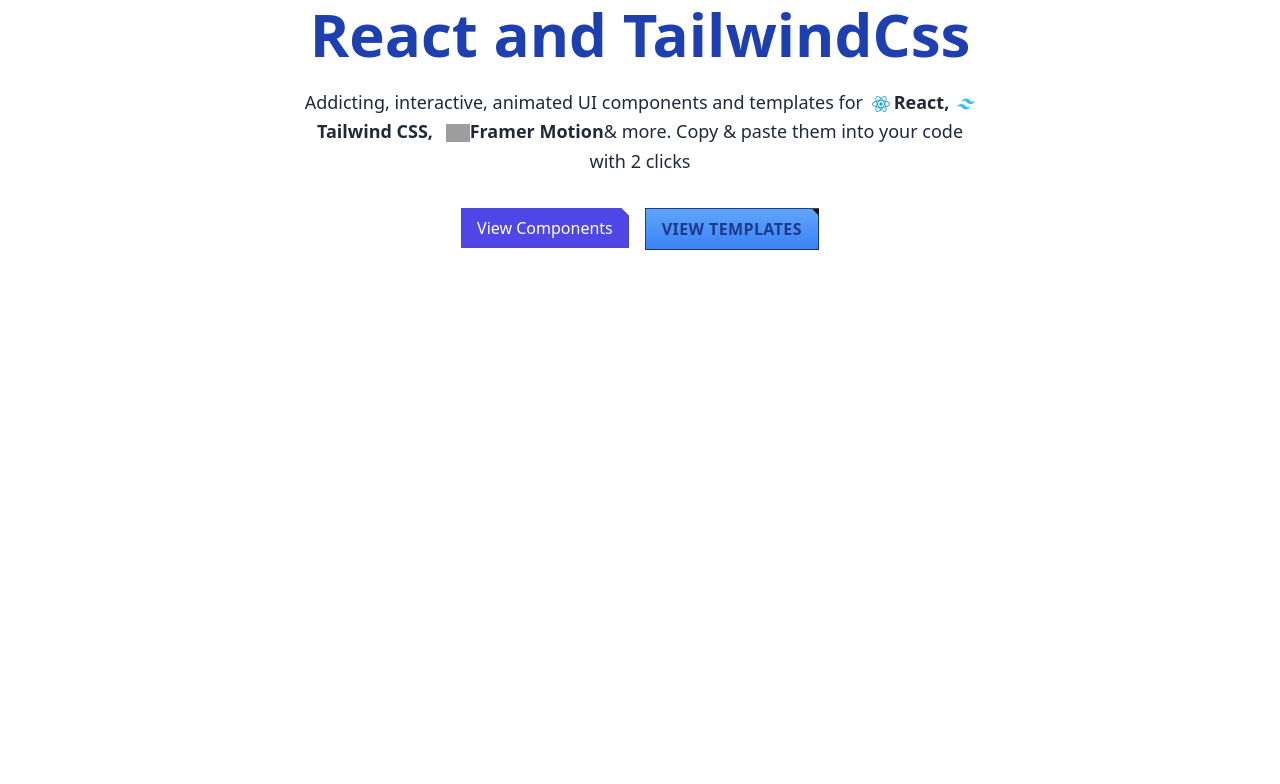
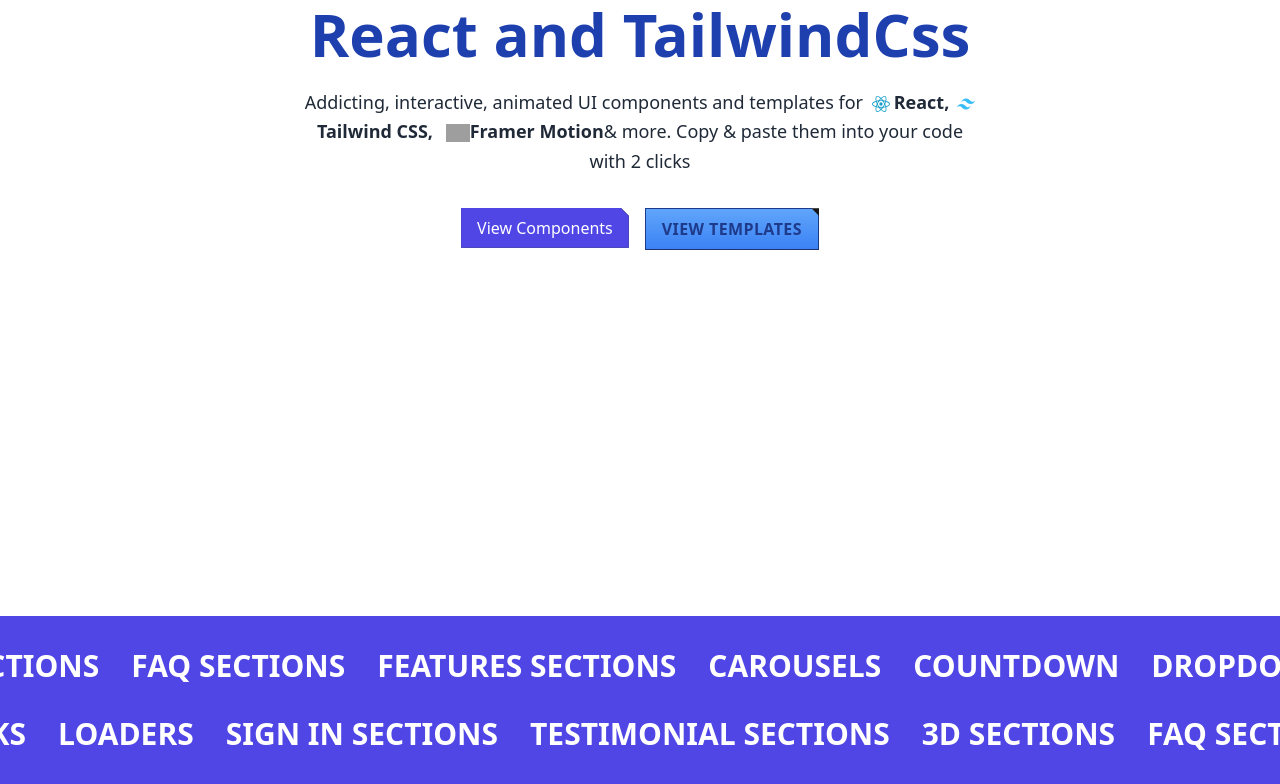
Before and after one commit to damandeep611/KallistaUI, a React (Vite) app: page / in a window 1280 px wide. Shown: the part 238-1022 px from the top of the page. Before the commit the page ends 854 px from the top, so only its background shows below. Built offline with nearby package versions, Linux system fonts and the light colour scheme; grey boxes are pictures that could not be loaded.

Commit message:
marquee added

```diff
--- a/src/components/LandingPage.tsx
+++ b/src/components/Landing/LandingHero.tsx
@@ -1,7 +1,7 @@
 import { motion } from "framer-motion";
 import { ArrowRight } from "lucide-react";
 
-export default function LandingPage() {
+export default function LandingHero() {
   return (
     <div className="relative min-h-screen ">
       <div
--- /dev/null
+++ b/src/components/Landing/LandingPage.tsx
@@ -0,0 +1,11 @@
+import LandingHero from "./LandingHero";
+import MarqueeLanding from "./MarqueeLanding";
+
+export default function LandingPage() {
+  return (
+    <div>
+      <LandingHero />
+      <MarqueeLanding />
+    </div>
+  );
+}
--- /dev/null
+++ b/src/components/Landing/MarqueeLanding.tsx
@@ -0,0 +1,85 @@
+import { motion } from "framer-motion";
+
+const marqueeContent = [
+  "SIGN IN SECTIONS",
+  "TESTIMONIAL SECTIONS",
+  "3D SECTIONS",
+  "FAQ SECTIONS",
+  "FEATURES SECTIONS",
+  "CAROUSELS",
+  "COUNTDOWN",
+  "DROPDOWN MENUS",
+  "GRIDS",
+  "INPUTS",
+  "LINKS",
+  "LOADERS",
+];
+
+export default function MarqueeLanding() {
+  return (
+    <div className="relative flex flex-col overflow-hidden bg-indigo-600 py-8 text-white">
+      {/* TOP ROW moving left */}
+      <div className="flex whitespace-nowrap">
+        <motion.div
+          initial={{ x: 0 }}
+          animate={{ x: "-100%" }}
+          transition={{
+            duration: 20,
+            repeat: Number.POSITIVE_INFINITY,
+            ease: "linear",
+          }}
+          className="flex gap-8 pr-8 text-3xl font-bold"
+        >
+          {marqueeContent.map((item) => (
+            <span key={item}>{item}</span>
+          ))}
+        </motion.div>
+        <motion.div
+          initial={{ x: 0 }}
+          animate={{ x: "-100%" }}
+          transition={{
+            duration: 20,
+            repeat: Number.POSITIVE_INFINITY,
+            ease: "linear",
+          }}
+          className="flex gap-8 pr-8 text-3xl font-bold"
+        >
+          {marqueeContent.map((item) => (
+            <span key={item}>{item}</span>
+          ))}
+        </motion.div>
+      </div>
+      {/* Bottom row - moving right */}
+      <div className="flex whitespace-nowrap pt-8 ">
+        <motion.div
+          initial={{ x: "-100%" }}
+          animate={{ x: 0 }}
+          transition={{
+            duration: 70,
+            repeat: Number.POSITIVE_INFINITY,
+            ease: "linear",
+          }}
+          className="flex gap-8 pr-8 text-3xl font-bold"
+        >
+          {marqueeContent.map((item) => (
+            <span key={item}>{item}</span>
+          ))}
+        </motion.div>
+        <motion.div
+          initial={{ x: "-100%" }}
+          animate={{ x: 0 }}
+          transition={{
+            duration: 70,
+            repeat: Number.POSITIVE_INFINITY,
+            ease: "linear",
+          }}
+          className="flex gap-8 pr-8 text-3xl font-bold"
+        >
+          {marqueeContent.map((item) => (
+            <span key={item}>{item}</span>
+          ))}
+        </motion.div>
+      </div>
+    </div>
+  );
+}
--- a/src/routes/Routing.tsx
+++ b/src/routes/Routing.tsx
@@ -1,6 +1,6 @@
 import { createBrowserRouter } from "react-router";
 import App from "../App";
-import LandingPage from "../components/LandingPage";
+import LandingPage from "../components/Landing/LandingPage";
 import Components from "../pages/component-library/ComponentsPage";
 import Templates from "../pages/TemplatesDocs/Templates";
 import ShowcaseLibrary from "../pages/component-library/ShowcaseLibrary";
```
